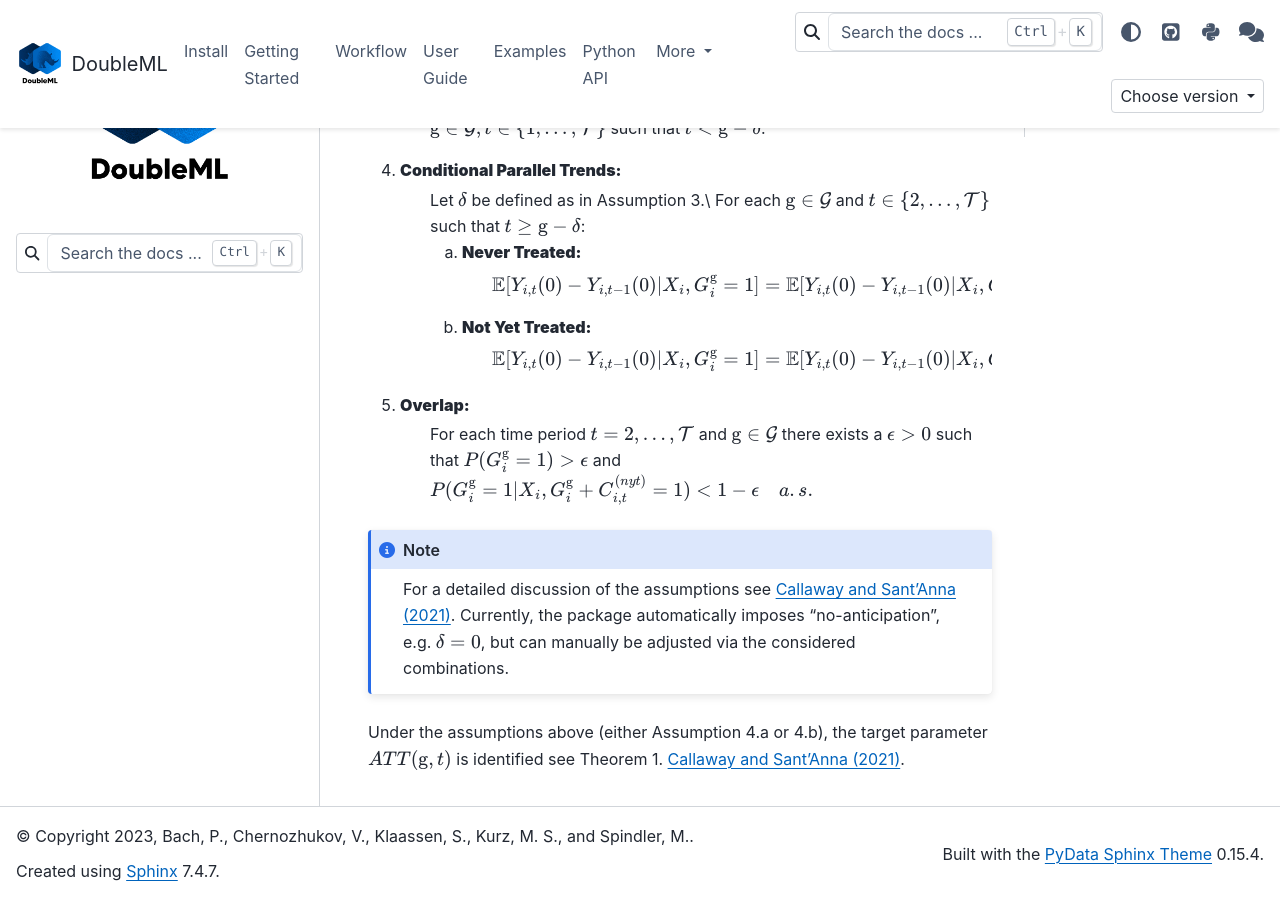
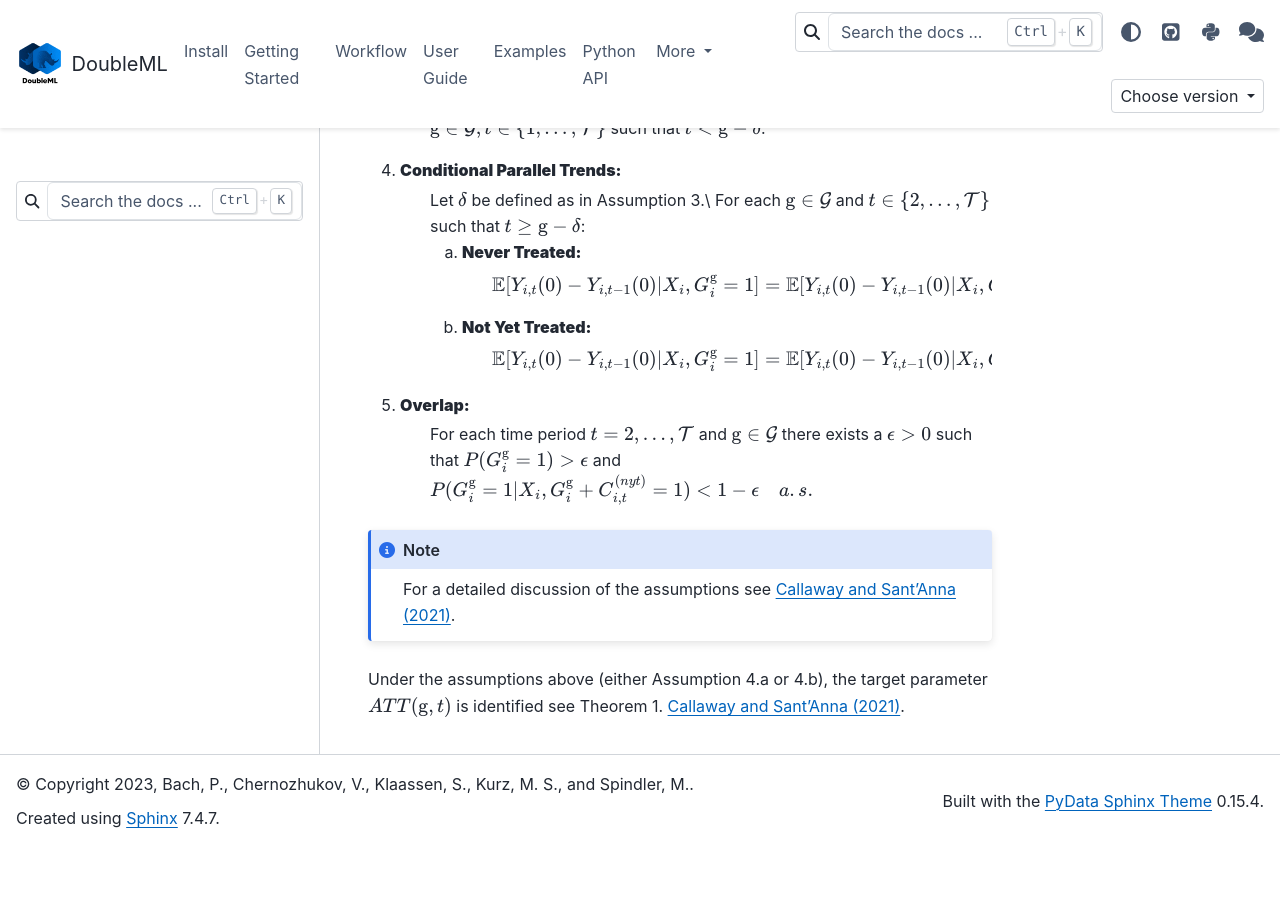
Before and after one commit to DoubleML/doubleml-docs, a Sphinx documentation site: the page built from doc/guide/models/did/did_setup.rst, in a window 1280 px wide and 900 px high, scrolled down 1673 px. Built offline with Sphinx 7.4.7 and the PyData theme 0.15.4, drawn with Linux system fonts in a browser that asks for light colours; the version number could not be read and is left out; after the commit the page ends 2520 px from its top, so only the background shows below that.

Commit message:
adjust for anticipation

```diff
--- a/doc/guide/models/did/did_setup.rst
+++ b/doc/guide/models/did/did_setup.rst
@@ -63,6 +63,5 @@
 
 .. note::
     For a detailed discussion of the assumptions see `Callaway and Sant'Anna (2021) <https://doi.org/10.1016/j.jeconom.2020.12.001>`_.
-    Currently, the package automatically imposes "no-anticipation", e.g. :math:`\delta=0`, but can manually be adjusted via the considered combinations.
 
 Under the assumptions above (either Assumption 4.a or 4.b), the target parameter :math:`ATT(\mathrm{g},t)` is identified see Theorem 1. `Callaway and Sant'Anna (2021) <https://doi.org/10.1016/j.jeconom.2020.12.001>`_.
```
